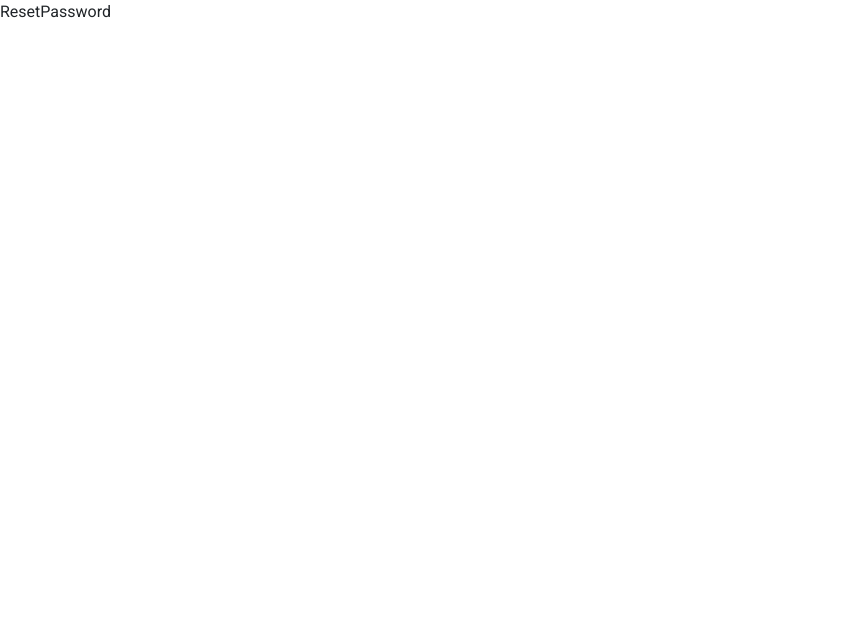
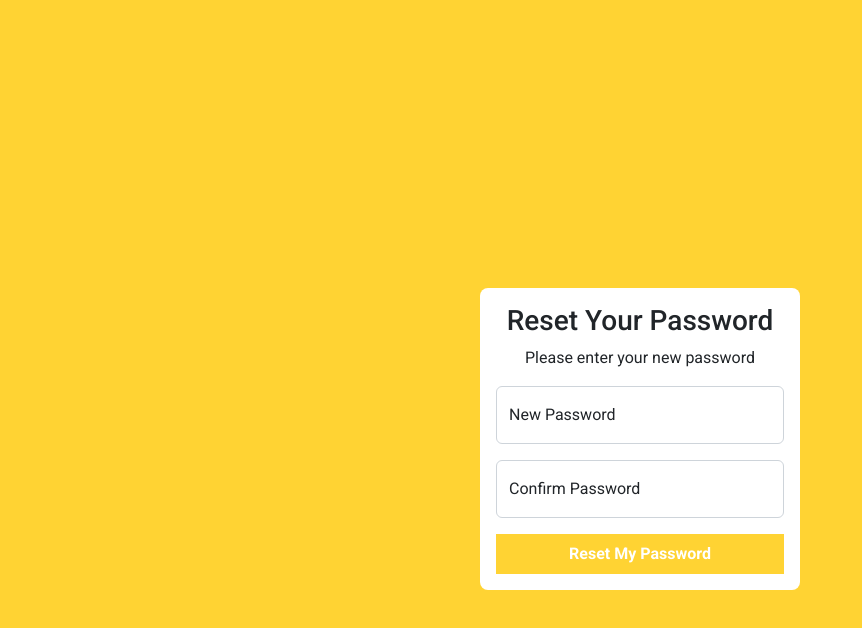
Before and after one commit to jonrob08/SwiftShop, a React (Create React App) app in the folder swiftshop-admin/: page /reset-password in a window 1280 px wide. Shown: the top 628 px of the page, without its empty margins (0-862 px from the left). Built offline with nearby package versions, Linux system fonts and the light colour scheme; the HTML template or start-up script is replaced by a standard one.

Commit message:
chore: login pages created

```diff
--- a/swiftshop-admin/src/pages/ForgotPassword.js
+++ b/swiftshop-admin/src/pages/ForgotPassword.js
@@ -1,9 +1,33 @@
-import React from 'react'
+import React from "react";
+import CustomInput from "../components/CustomInput";
 
 const ForgotPassword = () => {
   return (
-    <div>ForgotPassword</div>
-  )
-}
+    <div className="py-5" style={{ background: "#ffd333", minHeight: "100vh"}}>
+    <br />
+    <br />
+    <br />
+    <br />
+    <br />
+    <br />
+    <br />
+    <br />
+      <div className="my-5 w-25 bg-white rounded-3 mx-auto p-3">
+        <h3 className="text-center">Forgot Password?</h3>
+        <p className="text-center">Please enter your account's associated email to receive a reset password message.</p>
+        <form action="">
+          <CustomInput type="text" label="Email Address" id="email" />
+          <button
+            className="border-0 px-3 py-2 text-white fw-bold w-100"
+            style={{ background: "#ffd333" }}
+            type="submit"
+          >
+            Send Link to My Email
+          </button>
+        </form>
+      </div>
+    </div>
+  );
+};
 
-export default ForgotPassword
+export default ForgotPassword;
--- a/swiftshop-admin/src/pages/Login.js
+++ b/swiftshop-admin/src/pages/Login.js
@@ -1,18 +1,34 @@
-import React from 'react'
-import CustomInput from '../components/CustomInput'
+import React from "react";
+import CustomInput from "../components/CustomInput";
 
 const Login = () => {
   return (
-    <div className="py-5" style={{ background: "#ffd333" }}>
+    <div className="py-5" style={{ background: "#ffd333", minHeight: "100vh"}}>
+    <br />
+    <br />
+    <br />
+    <br />
+    <br />
+    <br />
+    <br />
+    <br />
       <div className="my-5 w-25 bg-white rounded-3 mx-auto p-3">
-      <form action="">
-        <CustomInput type="text" placeholder='Email Address' id='email' />
-        <CustomInput type="password" placeholder='Password' id='pass' />
-        <button className="border-0 px-3 py-2" style={{ background: "#ffd333" }} type="submit"></button>
-      </form>
+        <h3 className="text-center">Login</h3>
+        <p className="text-center">Login to your account to continue</p>
+        <form action="">
+          <CustomInput type="text" label="Email Address" id="email" />
+          <CustomInput type="password" label="Password" id="pass" />
+          <button
+            className="border-0 px-3 py-2 text-white fw-bold w-100"
+            style={{ background: "#ffd333" }}
+            type="submit"
+          >
+            Login
+          </button>
+        </form>
       </div>
     </div>
-  )
-}
+  );
+};
 
-export default Login
+export default Login;
--- a/swiftshop-admin/src/pages/ResetPassword.js
+++ b/swiftshop-admin/src/pages/ResetPassword.js
@@ -1,9 +1,34 @@
-import React from 'react'
+import React from "react";
+import CustomInput from "../components/CustomInput";
 
 const ResetPassword = () => {
   return (
-    <div>ResetPassword</div>
-  )
-}
+    <div className="py-5" style={{ background: "#ffd333", minHeight: "100vh"}}>
+    <br />
+    <br />
+    <br />
+    <br />
+    <br />
+    <br />
+    <br />
+    <br />
+      <div className="my-5 w-25 bg-white rounded-3 mx-auto p-3">
+        <h3 className="text-center">Reset Your Password</h3>
+        <p className="text-center">Please enter your new password</p>
+        <form action="">
+          <CustomInput type="password" label="New Password" id="pass" />
+          <CustomInput type="password" label="Confirm Password" id="confirmpass" />
+          <button
+            className="border-0 px-3 py-2 text-white fw-bold w-100"
+            style={{ background: "#ffd333" }}
+            type="submit"
+          >
+            Reset My Password
+          </button>
+        </form>
+      </div>
+    </div>
+  );
+};
 
-export default ResetPassword
+export default ResetPassword;
```
